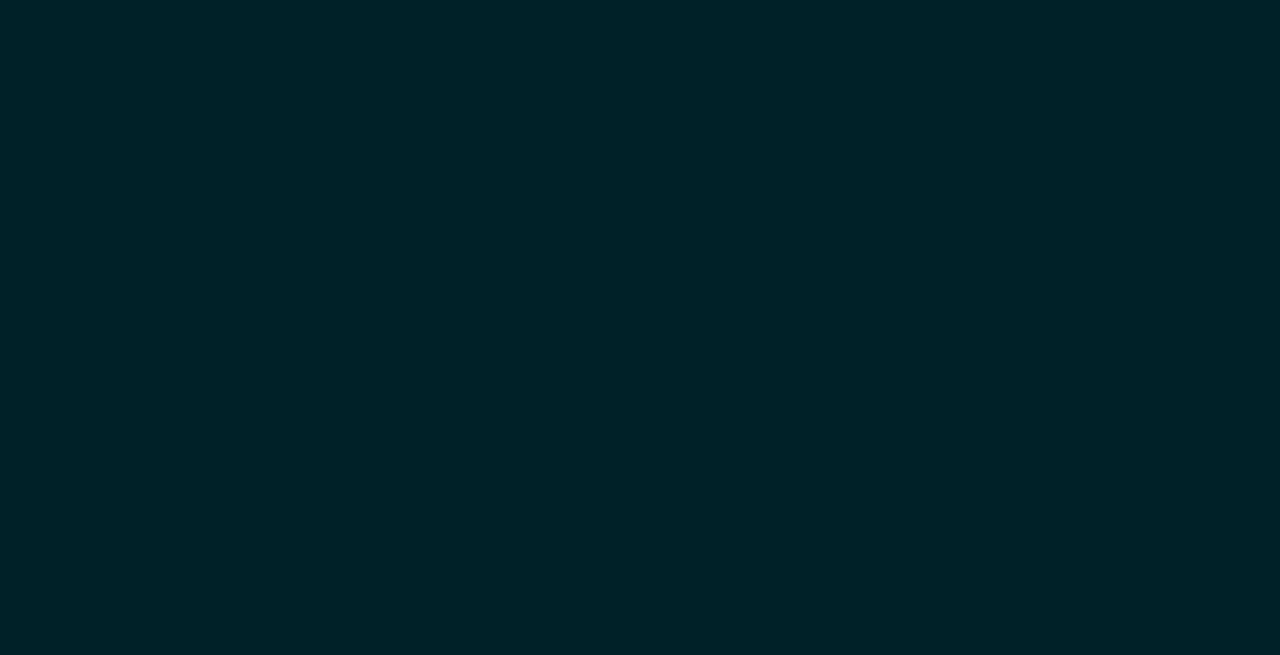
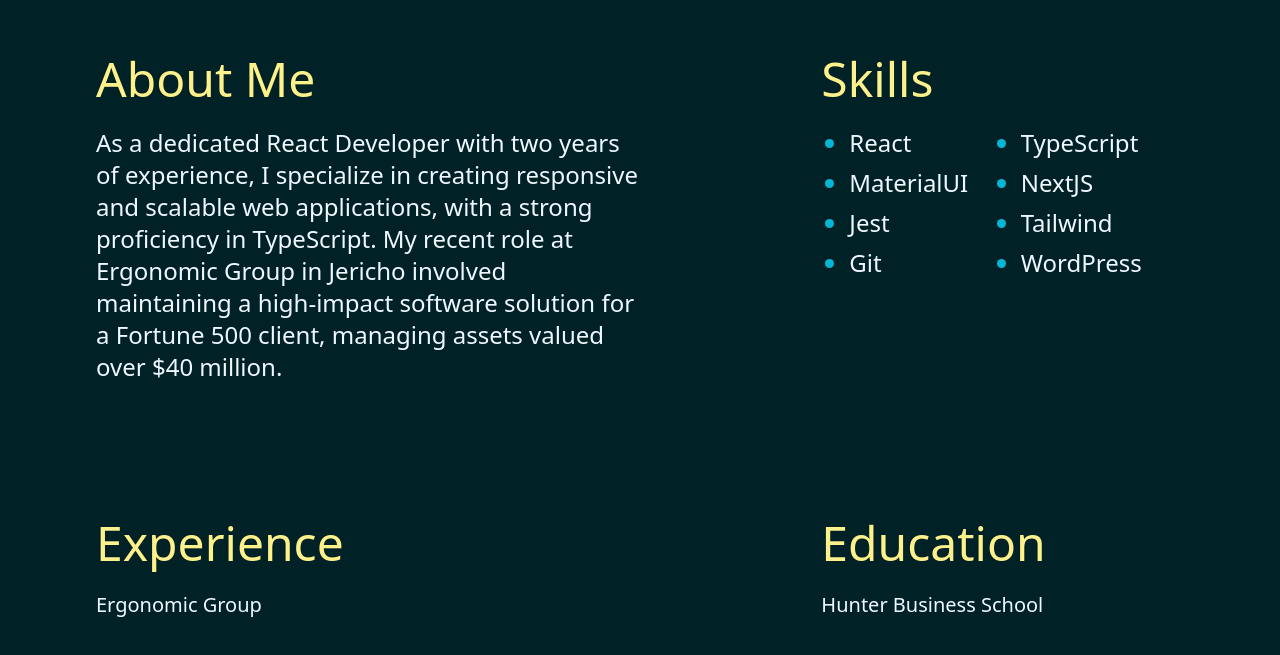
Before and after one commit to matthewclunie/dev-portfolio, a React (Vite) app: page / in a window 1280 px wide. Shown: the part 901-1556 px from the top of the page. Built offline with nearby package versions, Linux system fonts and the light colour scheme.

Commit message:
used observer and useRed for scroll animation

```diff
--- a/src/components/About/About.tsx
+++ b/src/components/About/About.tsx
@@ -1,4 +1,4 @@
-import { useEffect, useState } from "react";
+import { useEffect, useRef, useState } from "react";
 import SectionTitle from "../SectionTitle.tsx/SectionTitle";
 
 // interface Props {
@@ -17,28 +17,30 @@ const About = () => {
     "WordPress",
   ];
 
+  const ref = useRef(null);
   const [onScreen, setOnScreen] = useState(false);
 
-  const handleScroll = () => {
-    const element = document.querySelector(".animate-fade-down");
+  useEffect(() => {
+    const observer = new IntersectionObserver(
+      ([entry]) => {
+        setOnScreen(entry.isIntersecting);
+      },
+      { threshold: 0.5 }
+    );
 
-    const rect = element && element.getBoundingClientRect();
-    rect && rect.bottom < window.innerHeight && rect.bottom >= -200
-      ? setOnScreen(false)
-      : setOnScreen(true);
-  };
+    if (ref.current) {
+      observer.observe(ref.current);
+    }
 
-  useEffect(() => {
-    window.addEventListener("scroll", handleScroll);
-    handleScroll();
-
-    return () => {
-      window.removeEventListener("scroll", handleScroll);
-    };
+    // return () => {
+    //   if (ref.current) {
+    //     observer.unobserve(ref.current);
+    //   }
+    // };
   }, []);
 
   return (
-    <div className="flex min-h-[400px] m-16">
+    <div ref={ref} className="flex min-h-[400px] m-16">
       <div
         className={`flex justify-between opacity-0 ${
           onScreen ? "animate-fade-down" : "animate-fade-up"
--- a/src/components/Experience/Experience.tsx
+++ b/src/components/Experience/Experience.tsx
@@ -1,4 +1,4 @@
-import { useEffect, useState } from "react";
+import { useEffect, useRef, useState } from "react";
 import SectionTitle from "../SectionTitle.tsx/SectionTitle";
 
 // interface Props {
@@ -7,27 +7,22 @@ import SectionTitle from "../SectionTitle.tsx/SectionTitle";
 
 const Experience = () => {
   const [onScreen, setOnScreen] = useState(false);
-
-  const handleScroll = () => {
-    const element = document.querySelector(".animate-fade-down");
-
-    const rect = element && element.getBoundingClientRect();
-    rect && rect.top < window.innerHeight && rect.bottom >= -600
-      ? setOnScreen(false)
-      : setOnScreen(true);
-  };
+  const ref = useRef(null);
 
   useEffect(() => {
-    window.addEventListener("scroll", handleScroll);
-    handleScroll();
-
-    return () => {
-      window.removeEventListener("scroll", handleScroll);
-    };
+    const observer = new IntersectionObserver(
+      ([entry]) => {
+        setOnScreen(entry.isIntersecting);
+      },
+      { threshold: 0.5 }
+    );
+    if (ref.current) {
+      observer.observe(ref.current);
+    }
   }, []);
 
   return (
-    <div className="flex items-center m-16">
+    <div ref={ref} className="flex items-center m-16">
       <div
         className={`flex w-full justify-between opacity-0 ${
           onScreen ? "animate-fade-down" : ""
@@ -37,7 +32,7 @@ const Experience = () => {
           <SectionTitle onScreen={onScreen} title="Experience" />
           <p className="text-xl">Ergonomic Group</p>
         </div>
-        <div>
+        <div className="w-1/3">
           <SectionTitle onScreen={onScreen} title="Education" />
           <p className="text-xl">Hunter Business School</p>
         </div>
```
